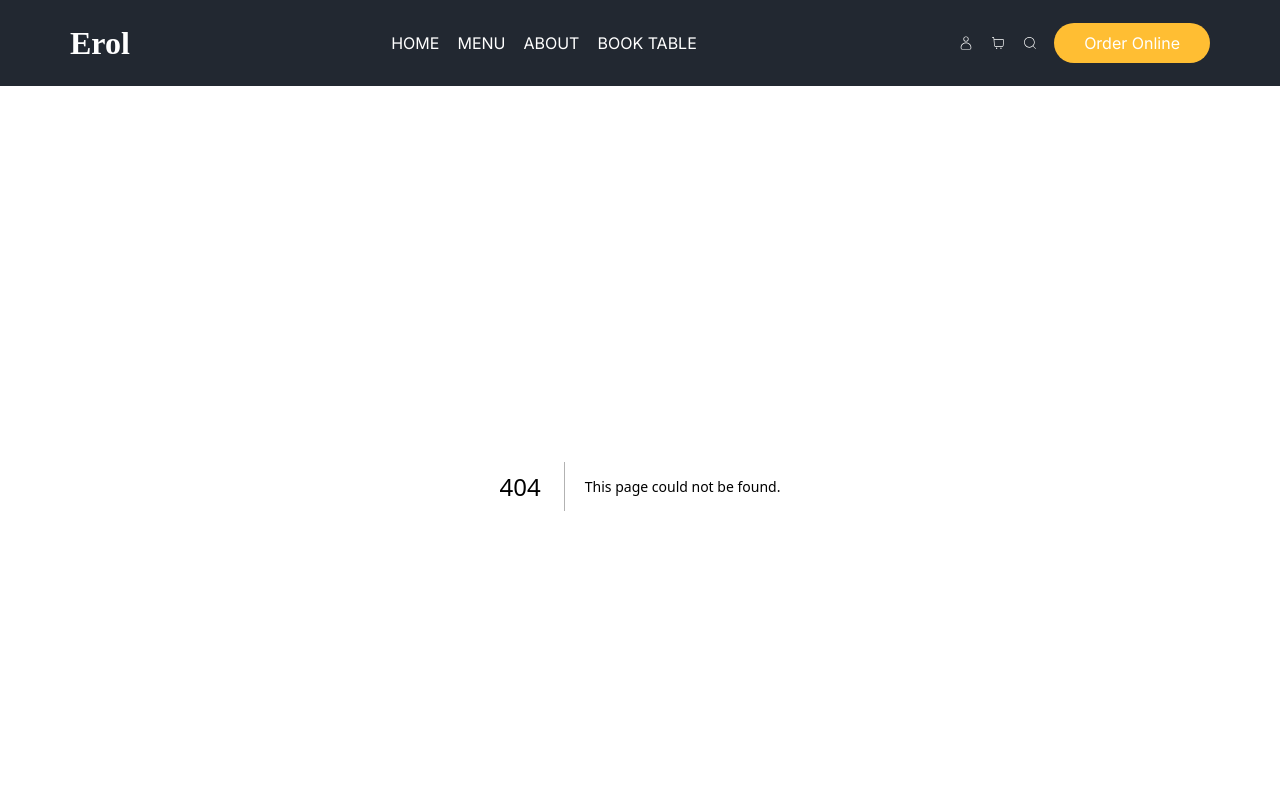
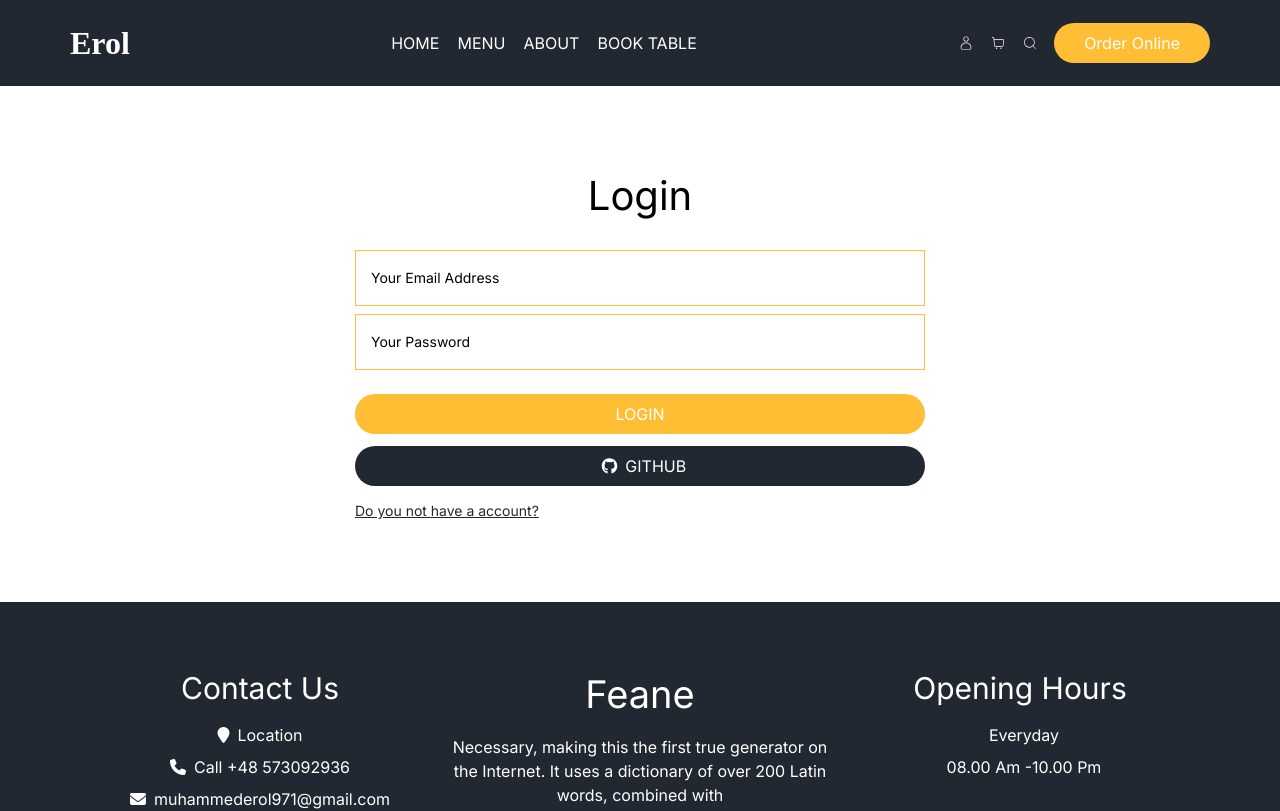
Before and after one commit to muhammeterl1912/food_ordering-app, a Next.js app: page /login in a window 1280 px wide. Before the commit this address had no page. Shown: the top 811 px of the page. Built offline with nearby package versions, Linux system fonts and the light colour scheme.

Commit message:
Created login page and set segment of it.

```diff
--- a/schema/resarvationYup.js
+++ b/schema/resarvationYup.js
@@ -11,3 +11,13 @@
   persons: Yup.string().required("Persons is required."),
   date: Yup.string().required("Date is required."),
 });
+export const loginSchema = Yup.object({
+  email: Yup.string().required("Email is required.").email("Email is invalid."),
+  password: Yup.string()
+    .required("Password is required.")
+    .min(8, "Password must be at least 8 characters.")
+    .matches(
+      /^(?=.*[a-z])(?=.*[A-Z])(?=.*\d)(?=.*[@$!%*?&])[A-Za-z\d@$!%*?&]{8,}$/,
+      "Password must contain at least one uppercase, one lowercase, one number and one special character."
+    ),
+});
--- /dev/null
+++ b/src/app/(auth)/login/page.jsx
@@ -0,0 +1,77 @@
+"use client";
+import { useFormik } from "formik";
+import Link from "next/link";
+import Input from "@/components/form/Input";
+import { loginSchema } from "../../../../schema/resarvationYup";
+
+const Login = () => {
+  const onSubmit = async (values, actions) => {
+    await new Promise((resolve) => setTimeout(resolve, 4000));
+    actions.resetForm();
+  };
+  const { values, errors, touched, handleSubmit, handleChange, handleBlur } =
+    useFormik({
+      initialValues: {
+        email: "",
+        password: "",
+      },
+      onSubmit,
+      validationSchema: loginSchema,
+    });
+
+  const inputs = [
+    {
+      id: 1,
+      name: "email",
+      type: "email",
+      placeholder: "Your Email Address",
+      value: values.email,
+      errorMessage: errors.email,
+      touched: touched.email,
+    },
+    {
+      id: 2,
+      name: "password",
+      type: "password",
+      placeholder: "Your Password",
+      value: values.password,
+      errorMessage: errors.password,
+      touched: touched.password,
+    },
+  ];
+
+  return (
+    <div className="container mx-auto">
+      <form
+        className="flex flex-col items-center my-20 md:w-1/2 w-full mx-auto"
+        onSubmit={handleSubmit}
+      >
+        <div className="text-[40px] mb-6">Login</div>
+        <div className="flex flex-col gap-y-2 w-full">
+          {inputs.map((input) => (
+            <Input
+              key={input.id}
+              {...input}
+              onChange={handleChange}
+              onBlur={handleBlur}
+            />
+          ))}
+        </div>
+        <div className="flex flex-col w-full gap-y-3 mt-6">
+          <button className="btn-primary">LOGIN</button>
+          <button className="btn-primary !bg-secondary">
+            <i className="fa-brands fa-github mx-2"></i>
+            GITHUB
+          </button>
+          <Link href="/register">
+            <span className="text-sm underline cursor-pointer text-secondary">
+              Do you not have a account?
+            </span>
+          </Link>
+        </div>
+      </form>
+    </div>
+  );
+};
+
+export default Login;
--- a/src/app/layout.js
+++ b/src/app/layout.js
@@ -19,14 +19,13 @@
       <Head>
         <title>{metadata.title}</title>
         <meta name="description" content={metadata.description} />
-        <link
+      </Head>  <link
           rel="stylesheet"
           href="https://cdnjs.cloudflare.com/ajax/libs/font-awesome/6.5.2/css/all.min.css"
           integrity="sha512-SnH5WK+bZxgPHs44uWIX+LLJAJ9/2PkPKZ5QiAj6Ta86w+fsb2TkcmfRyVX3pBnMFcV7oQPJkl9QevSCWr3W6A=="
           crossOrigin="anonymous"
           referrerPolicy="no-referrer"
         />
-      </Head>
       <body className={inter.className}>
         <Header />
         {children}
--- a/src/components/layout/Header.jsx
+++ b/src/components/layout/Header.jsx
@@ -51,18 +51,18 @@
           )}
         </nav>
         <div className="flex gap-x-4 items-center">
-          <a href="">
+          <Link href="/login">
             <CiUser className="hover:text-primary transition" />
-          </a>
+          </Link>
           <a href="">
             <CiShoppingCart className="hover:text-primary transition" />
           </a>
           <button onClick={() => setSearchModal(true)}>
             <CiSearch className="hover:text-primary transition" />
           </button>
-          <a href="" className="hidden md:inline-block">
+          <Link href="" className="hidden md:inline-block">
             <button className="btn-primary">Order Online</button>
-          </a>
+          </Link>
           <button
             className="hover:text-primary transition text-xl sm:hidden inline-block"
             onClick={toggleMenuModal}
```
